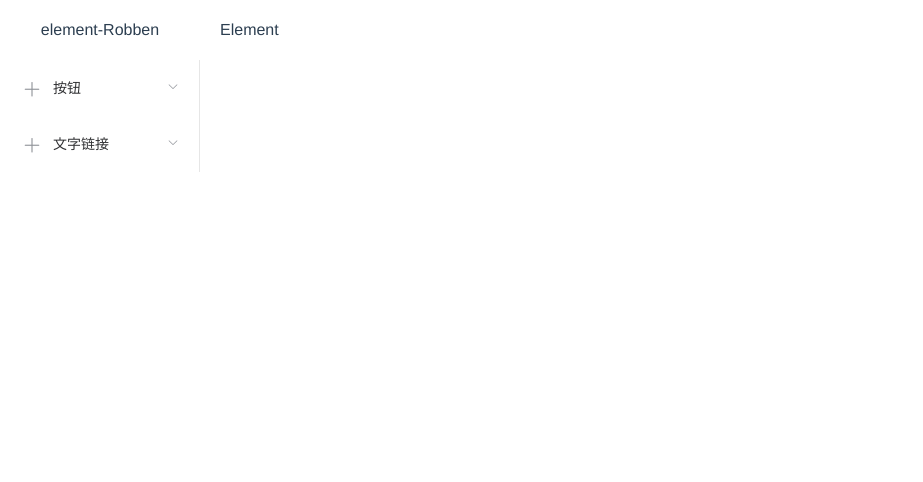
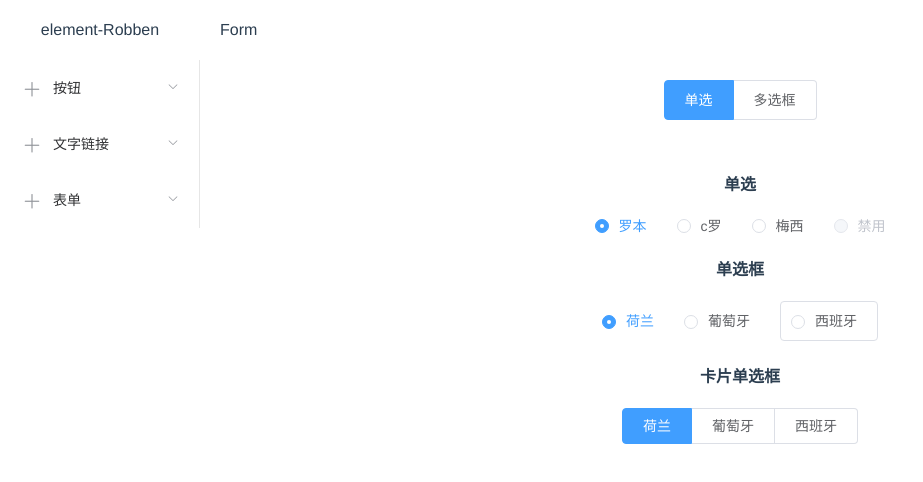
Before and after one commit to huangjin110/elementuiStudy, a Vue app: page /form in a window 1280 px wide. Shown: the top 482 px of the page, without its empty margins (0-923 px from the left). Built offline with nearby package versions, Linux system fonts and the light colour scheme.

Commit message:
checkbox

```diff
--- a/src/router/index.js
+++ b/src/router/index.js
@@ -1,7 +1,7 @@
-import Vue from 'vue'
-import VueRouter from 'vue-router'
+import Vue from "vue";
+import VueRouter from "vue-router";
 
-Vue.use(VueRouter)
+Vue.use(VueRouter);
 
 const routes = [
   // {
@@ -10,23 +10,39 @@ const routes = [
   //   component: () => import(/* webpackChunkName: "home" */ '../views/home/index.vue')
   // },
   {
-    path: '/button',
-    name: 'Button',
+    path: "/button",
+    name: "Button",
     component: () =>
-      import(/* webpackChunkName: "button" */ '../views/button/index'),
+      import(/* webpackChunkName: "button" */ "../views/button/index"),
   },
   {
-    path: '/link',
-    name: 'Link',
+    path: "/link",
+    name: "Link",
     component: () =>
-      import(/* webpackChunkName: "link" */ '../views/link/index'),
+      import(/* webpackChunkName: "link" */ "../views/link/index"),
   },
-]
+  {
+    path: "/form",
+    name: "Form",
+    component: () =>
+      import(/* webpackChunkName: "form" */ "../views/form/index"),
+    children: [
+      {
+        path: "radio",
+        name: "Radio",
+        component: () =>
+          import(
+            /* webpackChunkName: "form" */ "../views/form/components/radio/index"
+          ),
+      },
+    ],
+  },
+];
 
 const router = new VueRouter({
-  mode: 'history',
+  mode: "history",
   base: process.env.BASE_URL,
   routes,
-})
+});
 
-export default router
+export default router;
--- /dev/null
+++ b/src/views/form/components/checkbox/index.vue
@@ -0,0 +1,54 @@
+<template>
+  <div class="checkbox">
+    <!-- 同单选框一样，也有多选框和多选框组,建议使用多选框组更加方便，多选框组绑定的值是一个数组类型，更能反应当前的选项-->
+    <!-- 多选框 -->
+    <div class="margin-b10px">
+      <el-checkbox
+        :indeterminate="indeterminate"
+        v-model="checked"
+        true-label="1"
+        false-label="2"
+        @change="change"
+        >C罗</el-checkbox
+      >
+      <el-checkbox v-model="checked1" @change="change">梅西</el-checkbox>
+    </div>
+    <!-- 多选框组 -->
+    <el-checkbox
+      :indeterminate="indeterminate"
+      v-model="checked"
+      @change="change"
+      >全选</el-checkbox
+    >
+
+    <el-checkbox-group v-model="checkList" @change="change">
+      <!-- el-checkbox label属性只有在使用多选框组的时候有用效 -->
+      <el-checkbox label="1" checked>C罗</el-checkbox>
+      <el-checkbox label="2">梅西</el-checkbox>
+    </el-checkbox-group>
+  </div>
+</template>
+
+<script>
+export default {
+  data() {
+    return {
+      checked: false,
+      checked1: true,
+      indeterminate: true,
+      checkList: [], //多选框组回显时，绑定数组里的值必须和多选框的label全等。
+    };
+  },
+  methods: {
+    change(val) {
+      console.log(val);
+      this.indeterminate = !val;
+    },
+  },
+};
+</script>
+
+<style lang="scss" scoped>
+.checkbox {
+}
+</style>
--- /dev/null
+++ b/src/views/form/components/radio/index.vue
@@ -0,0 +1,57 @@
+<template>
+    <!-- 主要注意单选框和单选框组的区别,单选框组可以少绑定事件和数据。当单选项大于一个的时候建议使用 -->
+  <div class="radio">
+      <!-- 单选和单选框组：非单选框组v-model绑定在每一个el-radio上，单选框组v-model绑定在el-radio-group上面 -->
+      <!-- 单选 绑定多个value和多个change事件-->
+      <h4>单选</h4>
+      <div class="margin-b10px">
+          <el-radio v-model="radio" label="1" @change="change">罗本</el-radio>
+          <el-radio v-model="radio" label="2" @change="change">c罗</el-radio>
+          <el-radio v-model="radio" label="3" @change="change">梅西</el-radio>
+          <el-radio v-model="radio" label="3" disabled @change="change">禁用</el-radio>
+      </div>
+      <!-- 单选框租 -->
+      <h4>单选框</h4>
+      <el-radio-group v-model="radioGroup" @change="change">
+          <el-radio label="1">荷兰</el-radio>
+          <el-radio label="2">葡萄牙</el-radio>
+          <el-radio label="3" border>西班牙</el-radio>
+      </el-radio-group>
+      <!-- 卡片样式/带边框样式 在在el-radio-group设置size属性-->
+         <h4>卡片单选框</h4>
+      <el-radio-group v-model="radioGroupBtn" @change="change" size="medium">
+          <el-radio-button label="1">荷兰</el-radio-button>
+          <el-radio-button label="2">葡萄牙</el-radio-button>
+          <el-radio-button label="3">西班牙</el-radio-button>
+      </el-radio-group>
+  </div>
+</template>
+
+<script>
+export default {
+data(){
+    return{
+        radio:'1',
+        radioGroup:'1',
+        radioGroupBtn:'1'
+    }
+},
+methods:{
+    change(val){
+        console.log(val);
+    }
+},
+created(){
+    console.log('重新加载');
+}
+}
+</script>
+
+<style lang="scss" scoped>
+.radio{
+    /deep/.el-radio{
+        // width: 66px;
+        text-align: left;
+    }
+}
+</style>
--- /dev/null
+++ b/src/views/form/index.vue
@@ -0,0 +1,39 @@
+<template>
+  <div class="form">
+    <!-- tab -->
+    <el-radio-group v-model="tabPosition" style="margin-bottom: 30px;">
+      <el-radio-button
+        :label="item.label"
+        v-for="(item, index) in typeList"
+        :key="item + index"
+      >{{item.name}}</el-radio-button>
+    </el-radio-group>
+    <component
+    :is="tabPosition"
+    />
+  </div>
+</template>
+
+<script>
+import radio from './components/radio/index'
+import checkbox from './components/checkbox/index'
+
+
+export default {
+    components:{
+        radio,
+        checkbox
+    },
+    data(){
+        return{
+            tabPosition:'radio',
+            typeList:[
+                {label:'radio',name:'单选'},
+                {label:'checkbox',name:'多选框'}
+            ]
+        }
+    }
+};
+</script>
+
+<style></style>
--- a/src/views/home/index.vue
+++ b/src/views/home/index.vue
@@ -3,7 +3,7 @@
     <el-container>
       <el-aside width="200px">
         <div class="log">element-Robben</div>
-        <el-menu router>
+        <el-menu router unique-opened>
           <el-submenu
             v-for="(item, index) in menu"
             :index="item.id"
@@ -25,7 +25,7 @@
         </el-menu>
       </el-aside>
       <el-container>
-        <el-header>{{ $route.name || 'Element' }}</el-header>
+        <el-header>{{ $route.name || "Element" }}</el-header>
         <el-main>
           <router-view />
         </el-main>
@@ -40,21 +40,27 @@ export default {
     return {
       menu: [
         {
-          title: '按钮',
-          icon: 'el-icon-plus',
-          submenu: [{ title: '按钮1', route: 'button' }],
-          id: '1',
+          title: "按钮",
+          icon: "el-icon-plus",
+          submenu: [{ title: "按钮1", route: "button" }],
+          id: "1",
         },
         {
-          title: '文字链接',
-          icon: 'el-icon-plus',
-          submenu: [{ title: '文字链接', route: 'link' }],
-          id: '2',
+          title: "文字链接",
+          icon: "el-icon-plus",
+          submenu: [{ title: "文字链接", route: "link" }],
+          id: "2",
+        },
+        {
+          title: "表单",
+          icon: "el-icon-plus",
+          submenu: [{ title: "表单", route: "form" }],
+          id: "3",
         },
       ],
-    }
+    };
   },
-}
+};
 </script>
 <style lang="scss" scoped>
 .home {
```
